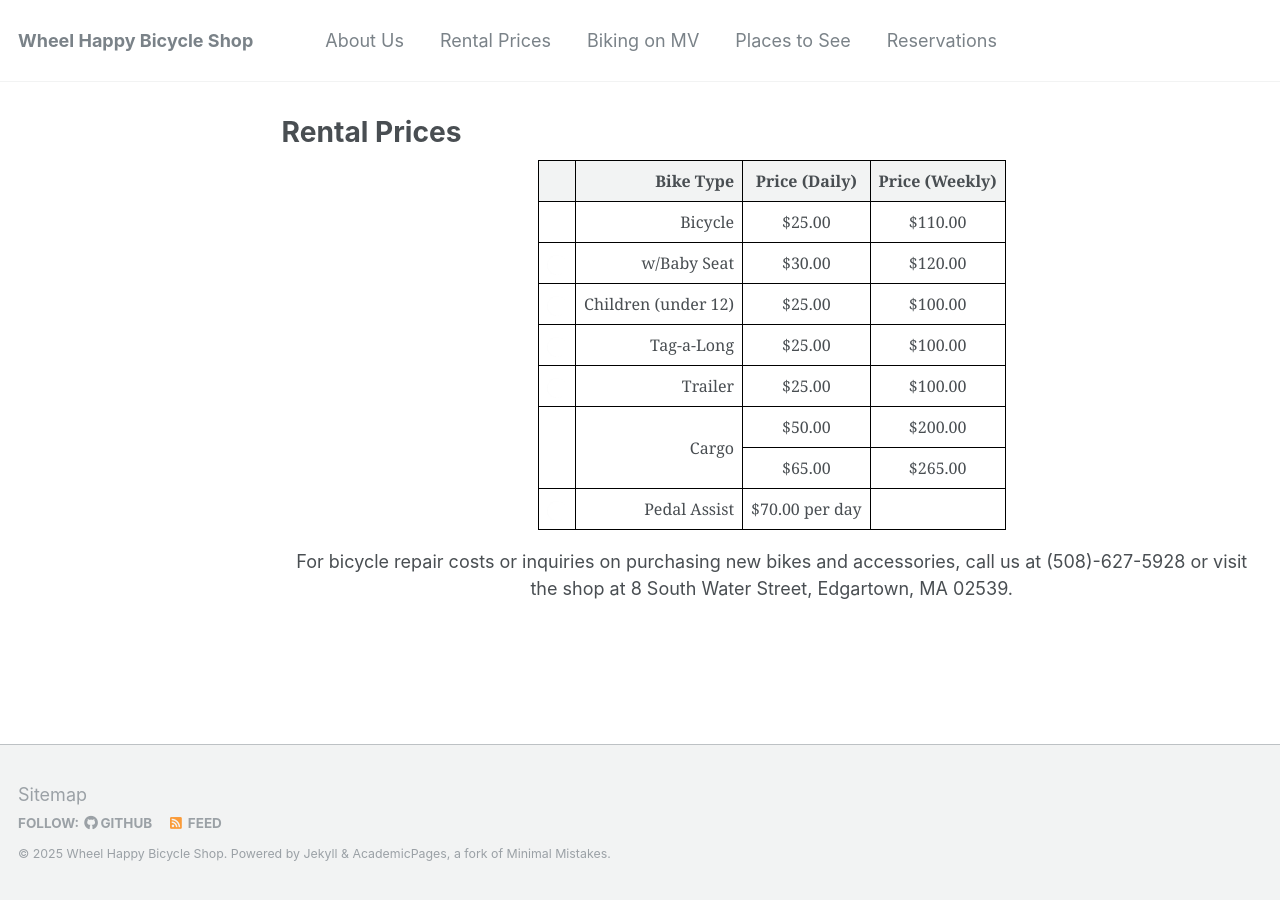
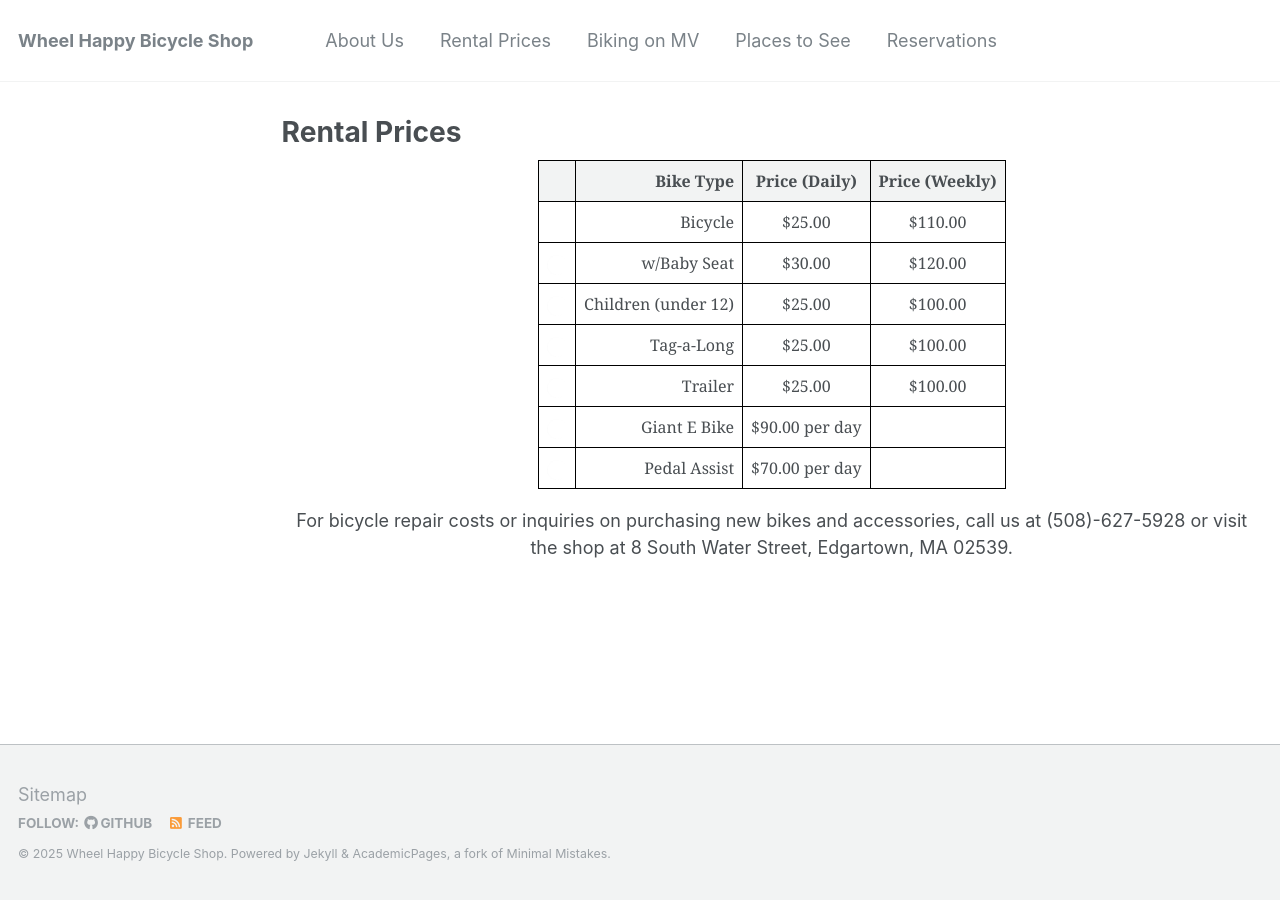
Before and after one commit to wheelhappybicycles/wheelhappybicycles.github.io, a Jekyll site: the page built from _pages/rental_prices.md, in a window 1280 px wide. Built offline with Jekyll 4.4.1, drawn with Linux system fonts in a browser that asks for light colours.

Commit message:
Update rental_prices.md

```diff
--- a/_pages/rental_prices.md
+++ b/_pages/rental_prices.md
@@ -71,14 +71,10 @@ author_profile: false
       <td class="price-column">&dollar;100.00</td>
     </tr>
     <tr>
-      <td rowspan="2" class="image-column"></td>
-      <td rowspan="2" class="type-column">Cargo</td>
-      <td class="price-column">&dollar;50.00</td>
-      <td class="price-column">&dollar;200.00</td>
-    </tr>
-    <tr>
-      <td class="price-column">&dollar;65.00</td>
-      <td class="price-column">&dollar;265.00</td>
+      <td class="image-column"><img src="../images/place_holder_white.png" alt=""></td>
+      <td class="type-column"> Giant E Bike</td>
+      <td class="price-column">&dollar;90.00 per day</td>
+      <td></td>
     </tr>
     <tr>
       <td class="image-column"><img src="../images/place_holder_white.png" alt=""></td>
```
